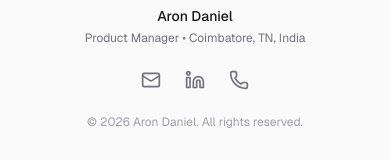
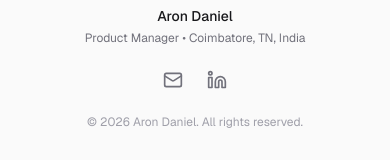
Before and after one commit to daniehayter/personal-website, a Next.js app: page / in a window 390 px wide. Shown: the part 2643-2803 px from the top of the page. Built offline with nearby package versions, Linux system fonts and the light colour scheme.

Commit message:
Remove phone number from public site

```diff
--- a/src/components/Footer.tsx
+++ b/src/components/Footer.tsx
@@ -1,4 +1,4 @@
-import { Mail, Phone } from "lucide-react";
+import { Mail } from "lucide-react";
 
 export default function Footer() {
   return (
@@ -42,16 +42,9 @@ export default function Footer() {
               <circle cx="4" cy="4" r="2" />
             </svg>
           </a>
-          <a
-            href="tel:+919944293186"
-            className="text-zinc-500 hover:text-indigo-600 dark:text-zinc-400 dark:hover:text-indigo-400 transition-colors"
-            title="Phone"
-          >
-            <Phone className="h-5 w-5" />
-          </a>
         </div>
 
-        <p className="text-xs text-zinc-400 dark:text-zinc-505">
+        <p className="text-xs text-zinc-400 dark:text-zinc-500">
           © {new Date().getFullYear()} Aron Daniel. All rights reserved.
         </p>
       </div>
```
